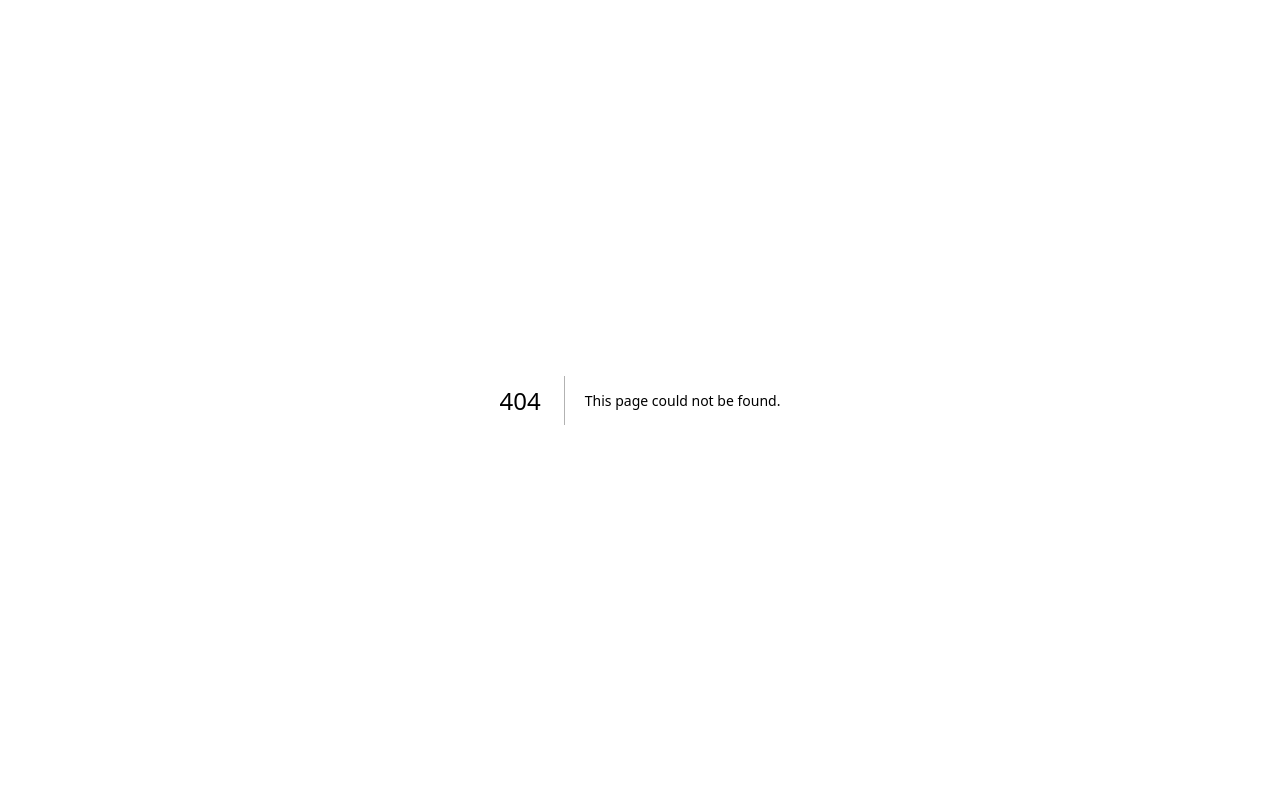
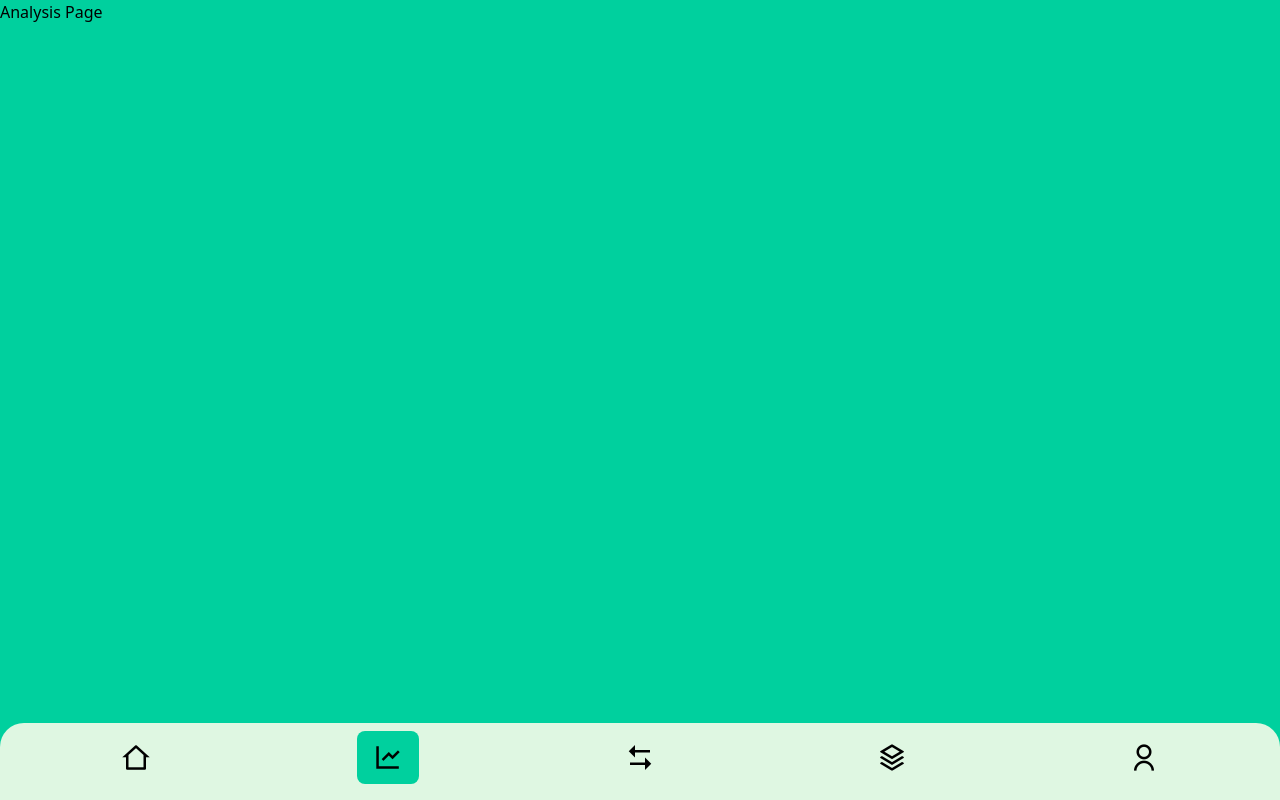
Before and after one commit to Glenn-Rhee/money-tracker, a Next.js app: page /analysis in a window 1280 px wide. Before the commit this address had no page. Built offline with nearby package versions, Linux system fonts and the light colour scheme.

Commit message:
feat: added navbar components

```diff
--- /dev/null
+++ b/src/app/analysis/page.tsx
@@ -0,0 +1,3 @@
+export default function AnalysisPage() {
+  return <h1>Analysis Page</h1>;
+}
--- /dev/null
+++ b/src/app/categories/page.tsx
@@ -0,0 +1,3 @@
+export default function CategoriesPage() {
+  return <h1>Categories Page</h1>;
+}
--- a/src/app/layout.tsx
+++ b/src/app/layout.tsx
@@ -3,6 +3,7 @@ import { Poppins } from "next/font/google";
 import "./globals.css";
 import "remixicon/fonts/remixicon.css";
 import { Toaster } from "react-hot-toast";
+import Navbar from "@/components/Navbar";
 
 const geistPoppins = Poppins({
   variable: "--font-poppins",
@@ -34,6 +35,7 @@ export default function RootLayout({
       <body className={`${geistPoppins.variable} bg-maingreen antialiased`}>
         <Toaster />
         {children}
+        <Navbar />
       </body>
     </html>
   );
--- /dev/null
+++ b/src/app/profile/page.tsx
@@ -0,0 +1,3 @@
+export default function ProfilePage() {
+  return <h1>Profile Page</h1>;
+}
--- /dev/null
+++ b/src/app/transactions/page.tsx
@@ -0,0 +1,3 @@
+export default function TransactionsPage() {
+    return <h1>Transaction Page</h1>
+};
--- /dev/null
+++ b/src/components/Navbar.tsx
@@ -0,0 +1,59 @@
+"use client";
+import clsx from "clsx";
+import Link from "next/link";
+import { usePathname } from "next/navigation";
+
+export default function Navbar() {
+  const pathName = usePathname();
+  if (pathName.includes("/auth") || pathName === "/boarding") return null;
+
+  return (
+    <nav className="bg-lightgreen overflow-hidden grid grid-cols-5 gap-x-3 px-4 fixed bottom-0 left-0 right-0 rounded-tr-3xl pb-4 pt-2 rounded-tl-3xl">
+      <Link
+        href={"/"}
+        className={clsx(
+          "text-3xl p-2 justify-self-center px-4 rounded-lg",
+          pathName === "/" ? "bg-maingreen" : ""
+        )}
+      >
+        <i className="ri-home-2-line"></i>
+      </Link>
+      <Link
+        href={"/analysis"}
+        className={clsx(
+          "text-3xl p-2 justify-self-center px-4 rounded-lg",
+          pathName === "/analysis" ? "bg-maingreen" : ""
+        )}
+      >
+        <i className="ri-line-chart-line"></i>
+      </Link>
+      <Link
+        href={"/transactions"}
+        className={clsx(
+          "text-3xl p-2 justify-self-center px-4 rounded-lg",
+          pathName === "/transactions" ? "bg-maingreen" : ""
+        )}
+      >
+        <i className="ri-arrow-left-right-fill"></i>
+      </Link>
+      <Link
+        href={"/categories"}
+        className={clsx(
+          "text-3xl p-2 justify-self-center px-4 rounded-lg",
+          pathName === "/categories" ? "bg-maingreen" : ""
+        )}
+      >
+        <i className="ri-stack-line"></i>
+      </Link>
+      <Link
+        href={"/profile"}
+        className={clsx(
+          "text-3xl p-2 justify-self-center px-4 rounded-lg",
+          pathName === "/profile" ? "bg-maingreen" : ""
+        )}
+      >
+        <i className="ri-user-line"></i>
+      </Link>
+    </nav>
+  );
+}
```
